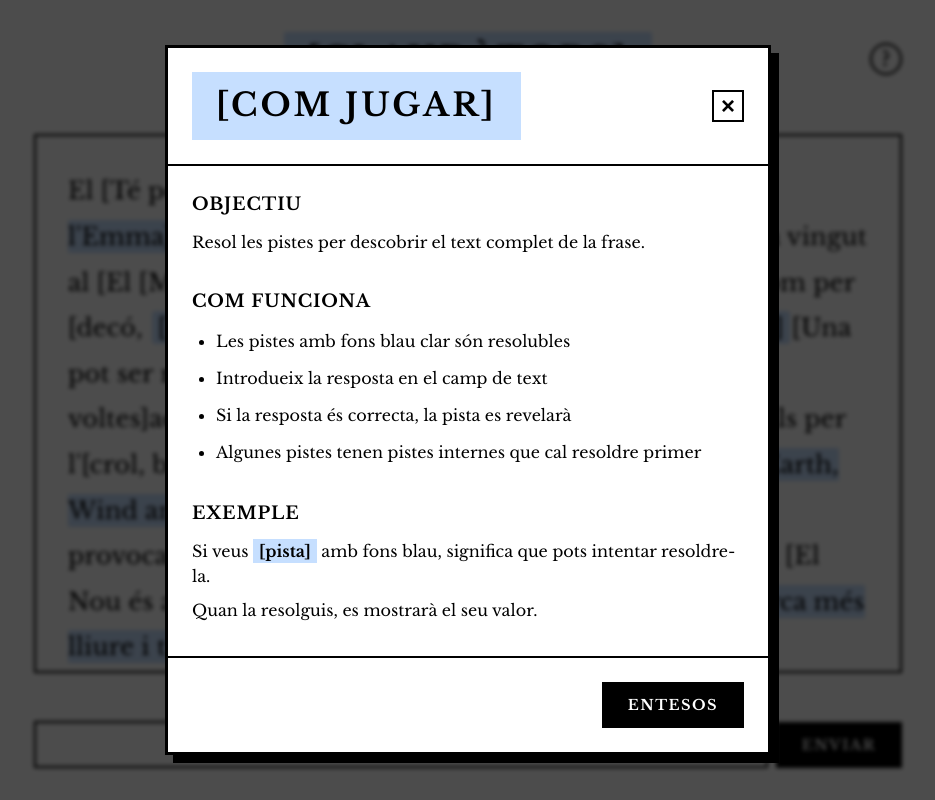
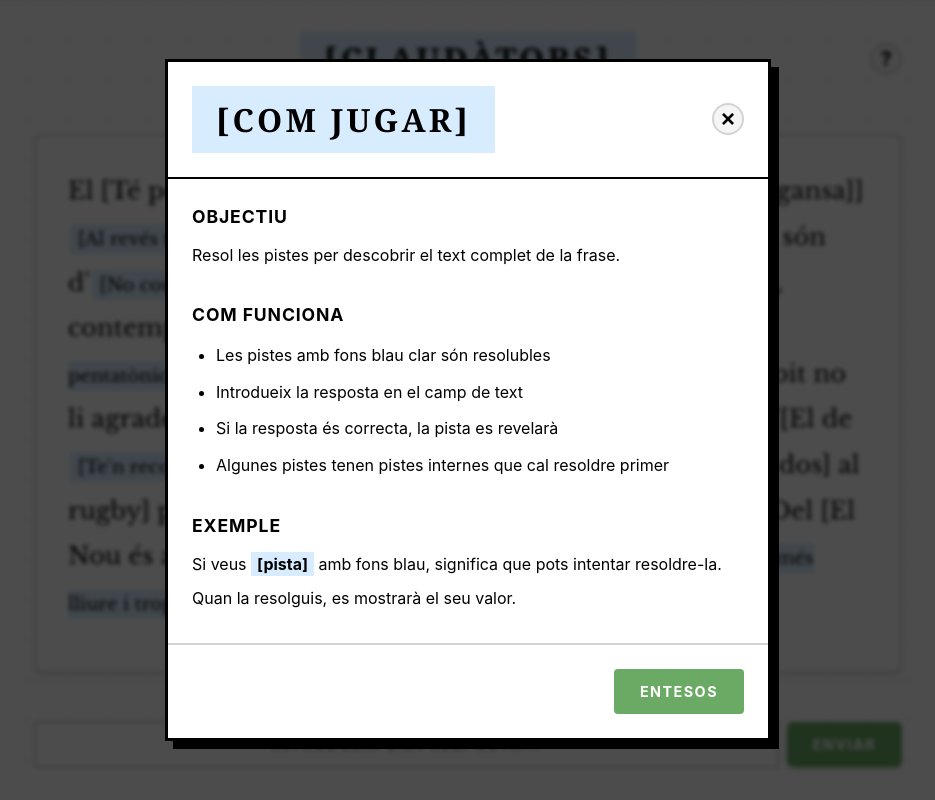
Before and after one commit to daniroyosole/brackets, a React (Vite) app: page / in a window 1280 px wide. Shown: the whole page, without its empty margins (172-1107 px from the left). Built offline with nearby package versions, Linux system fonts and the light colour scheme.

Commit message:
styles, graella

```diff
--- a/src/App.css
+++ b/src/App.css
@@ -2,11 +2,15 @@
   max-width: 900px;
   margin: 0 auto;
   padding: 0;
-  background-color: var(--color-white);
-  min-height: 100vh;
+  background: transparent;
+  width: 100%;
   height: 100vh;
+  height: 100dvh;
   display: flex;
   flex-direction: column;
+  position: relative;
+  z-index: 1;
+  overflow: hidden;
 }
 
 @media (max-width: 768px) {
--- a/src/components/game/ClueActionModal.css
+++ b/src/components/game/ClueActionModal.css
@@ -15,12 +15,14 @@
 
 .clue-action-modal {
   background-color: #ffffff;
-  border: 3px solid #000000;
-  box-shadow: 8px 8px 0 #000000;
+  border: 2px solid var(--color-gray-medium);
+  box-shadow: 0 4px 20px rgba(0, 0, 0, 0.15);
   max-width: 500px;
   width: 100%;
   display: flex;
   flex-direction: column;
+  border-radius: 8px;
+  font-family: -apple-system, BlinkMacSystemFont, 'Segoe UI', 'Roboto', 'Oxygen', 'Ubuntu', 'Cantarell', 'Fira Sans', 'Droid Sans', 'Helvetica Neue', sans-serif;
 }
 
 .clue-action-modal-header {
@@ -38,12 +40,13 @@
   font-weight: 700;
   text-transform: uppercase;
   letter-spacing: 0.1em;
+  font-family: 'Georgia', 'Times New Roman', serif;
 }
 
 .clue-action-modal-close-btn {
-  background: none;
-  border: 2px solid #000000;
-  color: #000000;
+  background: var(--color-gray-light);
+  border: 2px solid var(--color-gray-medium);
+  color: var(--color-black);
   font-size: 1.5rem;
   cursor: pointer;
   padding: 0;
@@ -54,11 +57,13 @@
   justify-content: center;
   font-weight: 700;
   transition: all 0.2s ease;
+  border-radius: 50%;
 }
 
 .clue-action-modal-close-btn:hover {
-  background-color: #000000;
-  color: #ffffff;
+  background-color: var(--clue-eligible-bg);
+  border-color: var(--clue-eligible-bg-hover);
+  color: var(--color-black);
 }
 
 .clue-action-modal-content {
@@ -77,9 +82,10 @@
 
 .clue-action-preview {
   padding: 0.75rem;
-  background-color: #fafafa;
-  border: 2px solid #000000;
+  background-color: var(--color-gray-light);
+  border: 1px solid var(--color-gray-medium);
   font-family: 'Courier New', monospace;
+  border-radius: 4px;
 }
 
 .clue-action-modal-footer {
@@ -92,7 +98,7 @@
 .clue-action-confirm-btn,
 .clue-action-cancel-btn {
   padding: 0.75rem 1.5rem;
-  border: 2px solid #000000;
+  border: 2px solid var(--color-gray-medium);
   cursor: pointer;
   font-weight: 700;
   font-size: 0.9rem;
@@ -100,26 +106,31 @@
   letter-spacing: 0.1em;
   font-family: inherit;
   transition: all 0.2s ease;
+  border-radius: 4px;
 }
 
 .clue-action-confirm-btn {
-  background-color: #000000;
-  color: #ffffff;
+  background-color: var(--color-primary);
+  color: var(--color-white);
+  border-color: var(--color-primary);
 }
 
 .clue-action-confirm-btn:hover {
-  background-color: #ffffff;
-  color: #000000;
+  background-color: var(--color-primary-hover);
+  border-color: var(--color-primary-hover);
+  color: var(--color-white);
 }
 
 .clue-action-cancel-btn {
-  background-color: #ffffff;
-  color: #000000;
+  background-color: var(--color-white);
+  color: var(--color-black);
+  border-color: var(--color-gray-medium);
 }
 
 .clue-action-cancel-btn:hover {
-  background-color: #000000;
-  color: #ffffff;
+  background-color: var(--color-gray-light);
+  border-color: var(--color-gray-dark);
+  color: var(--color-black);
 }
 
 @media (max-width: 768px) {
@@ -130,7 +141,7 @@
   .clue-action-modal {
     max-width: 420px;
     width: 100%;
-    box-shadow: 4px 4px 0 #000000;
+    box-shadow: 0 4px 20px rgba(0, 0, 0, 0.15);
   }
 
   .clue-action-modal-header {
--- a/src/components/game/HelpModal.css
+++ b/src/components/game/HelpModal.css
@@ -23,6 +23,7 @@
   overflow-y: auto;
   display: flex;
   flex-direction: column;
+  font-family: -apple-system, BlinkMacSystemFont, 'Segoe UI', 'Roboto', 'Oxygen', 'Ubuntu', 'Cantarell', 'Fira Sans', 'Droid Sans', 'Helvetica Neue', sans-serif;
 }
 
 .help-modal-header {
@@ -45,12 +46,13 @@
   padding: 0.5rem 1.5rem;
   display: inline-block;
   width: auto;
+  font-family: 'Georgia', 'Times New Roman', serif;
 }
 
 .help-modal-close-btn {
-  background: none;
-  border: 2px solid #000000;
-  color: #000000;
+  background: var(--color-gray-light);
+  border: 2px solid var(--color-gray-medium);
+  color: var(--color-black);
   font-size: 1.5rem;
   cursor: pointer;
   padding: 0;
@@ -61,11 +63,13 @@
   justify-content: center;
   font-weight: 700;
   transition: all 0.2s ease;
+  border-radius: 50%;
 }
 
 .help-modal-close-btn:hover {
-  background-color: #000000;
-  color: #ffffff;
+  background-color: var(--clue-eligible-bg);
+  border-color: var(--clue-eligible-bg-hover);
+  color: var(--color-black);
 }
 
 .help-modal-content {
@@ -115,16 +119,16 @@
 
 .help-modal-footer {
   padding: 1.5rem;
-  border-top: 2px solid #000000;
+  border-top: 2px solid var(--color-gray-medium);
   display: flex;
   justify-content: flex-end;
 }
 
 .help-modal-ok-btn {
   padding: 0.75rem 1.5rem;
-  background-color: #000000;
-  color: #ffffff;
-  border: 2px solid #000000;
+  background-color: var(--color-primary);
+  color: var(--color-white);
+  border: 2px solid var(--color-primary);
   cursor: pointer;
   font-weight: 700;
   font-size: 0.9rem;
@@ -132,11 +136,13 @@
   letter-spacing: 0.1em;
   font-family: inherit;
   transition: all 0.2s ease;
+  border-radius: 4px;
 }
 
 .help-modal-ok-btn:hover {
-  background-color: #ffffff;
-  color: #000000;
+  background-color: var(--color-primary-hover);
+  border-color: var(--color-primary-hover);
+  color: var(--color-white);
 }
 
 @media (max-width: 768px) {
--- a/src/components/game/ScoreModal.css
+++ b/src/components/game/ScoreModal.css
@@ -15,13 +15,15 @@
 
 .score-modal {
   background-color: #ffffff;
-  border: 3px solid #000000;
-  box-shadow: 8px 8px 0 #000000;
+  border: 2px solid var(--color-gray-medium);
+  box-shadow: 0 4px 20px rgba(0, 0, 0, 0.15);
   max-width: 500px;
   width: 100%;
   display: flex;
   flex-direction: column;
+  border-radius: 8px;
   animation: modalFadeIn 0.2s ease-out;
+  font-family: -apple-system, BlinkMacSystemFont, 'Segoe UI', 'Roboto', 'Oxygen', 'Ubuntu', 'Cantarell', 'Fira Sans', 'Droid Sans', 'Helvetica Neue', sans-serif;
 }
 
 @keyframes modalFadeIn {
@@ -52,12 +54,13 @@
   padding: 0.5rem 1.5rem;
   display: inline-block;
   width: auto;
+  font-family: 'Georgia', 'Times New Roman', serif;
 }
 
 .score-modal-close-btn {
-  background: none;
-  border: 2px solid #000000;
-  color: #000000;
+  background: var(--color-gray-light);
+  border: 2px solid var(--color-gray-medium);
+  color: var(--color-black);
   font-size: 1.5rem;
   cursor: pointer;
   padding: 0;
@@ -68,11 +71,13 @@
   justify-content: center;
   font-weight: 700;
   transition: all 0.2s ease;
+  border-radius: 50%;
 }
 
 .score-modal-close-btn:hover {
-  background-color: #000000;
-  color: #ffffff;
+  background-color: var(--clue-eligible-bg);
+  border-color: var(--clue-eligible-bg-hover);
+  color: var(--color-black);
 }
 
 .score-modal-content {
@@ -122,9 +127,9 @@
 
 .score-modal-ok-btn {
   padding: 0.75rem 1.5rem;
-  background-color: #000000;
-  color: #ffffff;
-  border: 2px solid #000000;
+  background-color: var(--color-primary);
+  color: var(--color-white);
+  border: 2px solid var(--color-primary);
   cursor: pointer;
   font-weight: 700;
   font-size: 0.9rem;
@@ -132,11 +137,13 @@
   letter-spacing: 0.1em;
   font-family: inherit;
   transition: all 0.2s ease;
+  border-radius: 4px;
 }
 
 .score-modal-ok-btn:hover {
-  background-color: #ffffff;
-  color: #000000;
+  background-color: var(--color-primary-hover);
+  border-color: var(--color-primary-hover);
+  color: var(--color-white);
 }
 
 @media (max-width: 768px) {
@@ -147,7 +154,7 @@
   .score-modal {
     max-width: 420px;
     width: 100%;
-    box-shadow: 4px 4px 0 #000000;
+    box-shadow: 0 4px 20px rgba(0, 0, 0, 0.15);
   }
 
   .score-modal-header {
--- a/src/components/game/Sentence.css
+++ b/src/components/game/Sentence.css
@@ -24,6 +24,8 @@
   font-size: inherit;
   font-weight: normal;
   border-radius: 3px;
+  transition: all 0.2s ease;
+  cursor: pointer;
 }
 
 .clue-eligible:hover {
--- a/src/index.css
+++ b/src/index.css
@@ -1,5 +1,6 @@
 :root {
-  font-family: 'Libre Baskerville', 'Georgia', 'Times New Roman', serif;
+  /* NYT/Wordle style font - clean sans-serif */
+  font-family: -apple-system, BlinkMacSystemFont, 'Segoe UI', 'Roboto', 'Oxygen', 'Ubuntu', 'Cantarell', 'Fira Sans', 'Droid Sans', 'Helvetica Neue', sans-serif;
   line-height: 1.6;
   font-weight: 400;
 
@@ -12,23 +13,54 @@
   -webkit-font-smoothing: antialiased;
   -moz-osx-font-smoothing: grayscale;
 
-  /* Color variables */
-  --clue-eligible-bg: #c6dfff;
-  --clue-eligible-bg-hover: #80deea;
+  /* Wordle-style color palette */
+  /* Clean, game-like colors */
+  --clue-eligible-bg: #d7ecff;
+  --clue-eligible-bg-hover: #b3d9ff;
+  --clue-eligible-border: #6aa3f5;
   --color-black: #000000;
   --color-white: #ffffff;
-  --color-gray-light: #fafafa;
-  --color-gray-medium: #666666;
-  --color-gray-dark: #333333;
-  --color-border: #000000;
+  --color-gray-light: #f5f5f5;
+  --color-gray-medium: #d3d3d3;
+  --color-gray-dark: #666666;
+  --color-border: #d3d3d3;
+  /* Primary button - Wordle green */
+  --color-primary: #6aaa64;
+  --color-primary-hover: #5a9a54;
+  /* Accent colors */
+  --color-accent: #c9b458;
+  --color-accent-hover: #b8a347;
+  --color-secondary: #787c7e;
   --shadow-offset: 8px;
 }
 
+html, body {
+  margin: 0;
+  padding: 0;
+  width: 100%;
+  height: 100%;
+  overflow: hidden;
+  min-width: 320px;
+}
+
 body {
-  margin: 0;
-  min-width: 320px;
-  min-height: 100vh;
-  background-color: #ffffff;
+  background-color: #fefefe;
+  background-image:
+    repeating-linear-gradient(
+      0deg,
+      transparent,
+      transparent 39px,
+      rgba(0, 0, 0, 0.03) 39px,
+      rgba(0, 0, 0, 0.03) 40px
+    ),
+    repeating-linear-gradient(
+      90deg,
+      transparent,
+      transparent 39px,
+      rgba(0, 0, 0, 0.03) 39px,
+      rgba(0, 0, 0, 0.03) 40px
+    );
+  position: relative;
 }
 
 h1 {
@@ -36,7 +68,8 @@ h1 {
   line-height: 1.2;
   color: #000000;
   font-weight: 700;
-  letter-spacing: -0.02em;
+  letter-spacing: 0.02em;
+  font-family: 'Georgia', 'Times New Roman', serif;
 }
 
 @media (max-width: 768px) {
--- a/src/pages/Game.css
+++ b/src/pages/Game.css
@@ -7,6 +7,8 @@
   flex: 1;
   padding: 2rem 1rem 1.5rem 1rem;
   overflow: hidden;
+  position: relative;
+  z-index: 1;
 }
 
 .game-header {
@@ -41,9 +43,9 @@
 }
 
 .help-btn {
-  background: none;
-  border: 2px solid #000000;
-  color: #000000;
+  background: var(--color-gray-light);
+  border: 2px solid var(--color-gray-medium);
+  color: var(--color-black);
   font-size: 1.25rem;
   cursor: pointer;
   padding: 0;
@@ -61,8 +63,9 @@
 }
 
 .help-btn:hover {
-  background-color: #000000;
-  color: #ffffff;
+  background-color: var(--clue-eligible-bg);
+  border-color: var(--clue-eligible-bg-hover);
+  color: var(--color-black);
 }
 
 
@@ -83,9 +86,11 @@
   display: flex;
   flex-direction: column;
   overflow-y: auto;
-  border: 2px solid var(--color-border);
+  border: 2px solid var(--color-gray-medium);
   background-color: var(--color-white);
   box-sizing: border-box;
+  border-radius: 8px;
+  box-shadow: 0 2px 8px rgba(0, 0, 0, 0.08);
 }
 
 .answer-form {
@@ -105,7 +110,7 @@
   width: 100%;
   padding: 0.75rem 1rem;
   font-size: 0.95rem;
-  border: 2px solid var(--color-border);
+  border: 2px solid var(--color-gray-medium);
   background-color: var(--color-white);
   font-family: inherit;
   text-transform: uppercase;
@@ -113,34 +118,43 @@
   font-weight: 600;
   text-align: center;
   box-sizing: border-box;
+  border-radius: 4px;
+  transition: border-color 0.2s ease;
 }
 
 .game-container .answer-input:focus {
   outline: none;
-  background-color: #fafafa;
+  background-color: var(--color-white);
+  border-color: var(--clue-eligible-border);
+  box-shadow: 0 0 0 2px rgba(91, 179, 217, 0.2);
 }
 
 .game-container .submit-btn {
   padding: 0.75rem 1.5rem;
   font-size: 0.9rem;
-  background-color: #000000;
-  color: #ffffff;
-  border: 2px solid #000000;
+  background-color: var(--color-primary);
+  color: var(--color-white);
+  border: 2px solid var(--color-primary);
   cursor: pointer;
   font-weight: 700;
   text-transform: uppercase;
   letter-spacing: 0.1em;
   font-family: inherit;
   transition: all 0.2s ease;
+  border-radius: 6px;
+  box-shadow: 0 3px 6px rgba(106, 170, 100, 0.25);
 }
 
 .game-container .submit-btn:hover {
-  background-color: #ffffff;
-  color: #000000;
+  background-color: var(--color-primary-hover);
+  border-color: var(--color-primary-hover);
+  color: var(--color-white);
+  transform: translateY(-2px);
+  box-shadow: 0 5px 12px rgba(106, 170, 100, 0.35);
 }
 
 .game-container .submit-btn:active {
-  transform: scale(0.98);
+  transform: translateY(0) scale(0.97);
 }
 
 @media (max-width: 768px) {
@@ -221,6 +235,7 @@
     font-size: 1rem;
     min-height: 56px;
     -webkit-appearance: none;
+    appearance: none;
     border-radius: 0;
     letter-spacing: 0.08em;
     box-sizing: border-box;
@@ -257,7 +272,7 @@
 
   .game-header h1 {
     font-size: 1.25rem;
-    padding: 0.625rem 1rem;
+    padding: 0.8rem 1.8rem;
     letter-spacing: 0.06em;
     display: inline-block;
     width: auto;
--- a/src/pages/Game.tsx
+++ b/src/pages/Game.tsx
@@ -312,7 +312,7 @@ const Game = () => {
       {firstLetterModal && (
         <ClueActionModal
           isOpen={firstLetterModal.isOpen}
-          title="Revelar Primera Lletra"
+          title="Revelar la Primera Lletra"
           clueText={firstLetterModal.clueText}
           confirmButtonText="Sí, revelar"
           onConfirm={handleRevealFirstLetter}
@@ -323,7 +323,7 @@ const Game = () => {
       {solveClueModal && (
         <ClueActionModal
           isOpen={solveClueModal.isOpen}
-          title="Resoldre Pista"
+          title="Resoldre"
           clueText={solveClueModal.clueText}
           confirmButtonText="Sí, resoldre"
           onConfirm={handleSolveClue}
```
